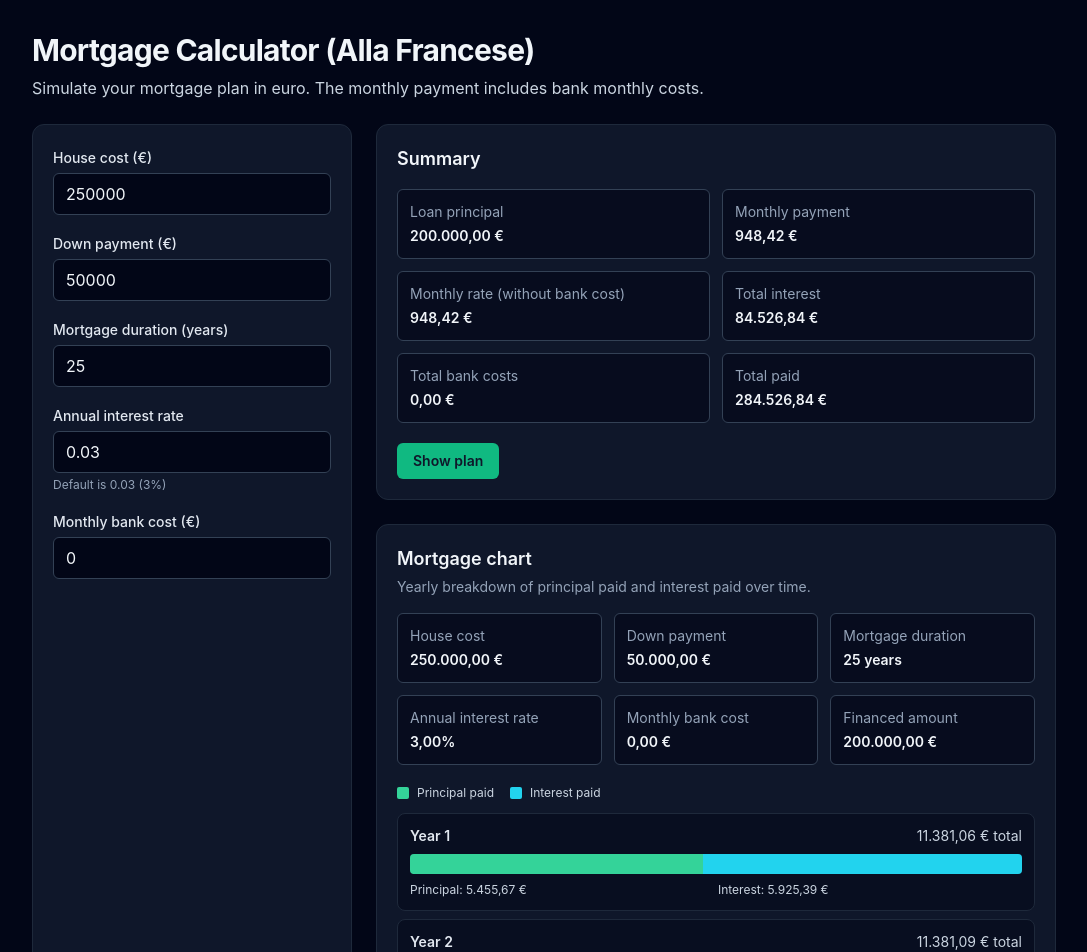
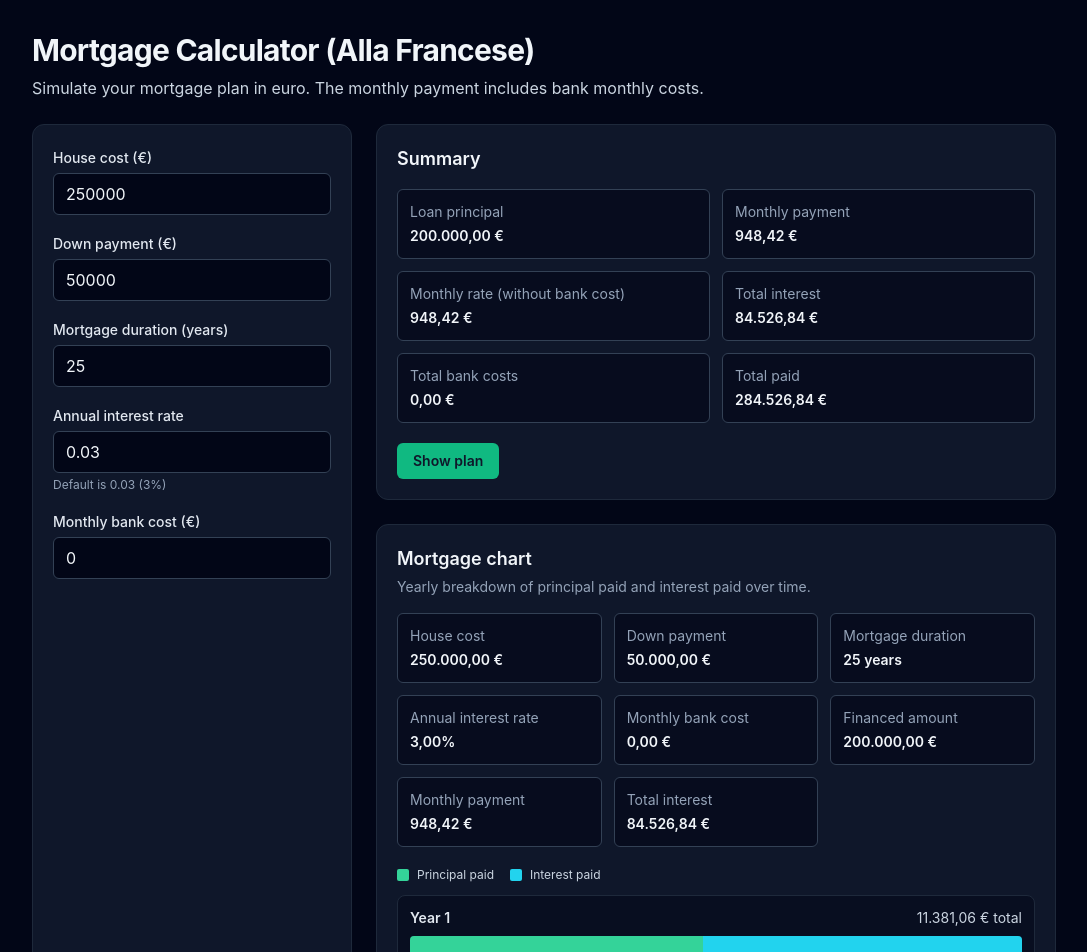
Before and after one commit to samdalvai/mortgage-calculator, a React (Vite) app: page / in a window 1280 px wide. Shown: the top 952 px of the page, without its empty margins (96-1183 px from the left). Built offline with nearby package versions, Linux system fonts and the light colour scheme; the HTML template or start-up script is replaced by a standard one.

Commit message:
Resolve App merge concerns for mortgage chart recap

```diff
--- a/src/App.tsx
+++ b/src/App.tsx
@@ -19,6 +19,8 @@ type YearlyChartData = {
   principal: number
   interest: number
 }
+
+const roundToCents = (value: number): number => Math.round(value * 100) / 100
 
 function App() {
   const [houseCost, setHouseCost] = useState(250000)
@@ -60,11 +62,13 @@ function App() {
       })
     })
 
-    return Array.from(yearlyMap.values()).map((item) => ({
-      ...item,
-      principal: roundToCents(item.principal),
-      interest: roundToCents(item.interest),
-    }))
+    return Array.from(yearlyMap.values())
+      .sort((first, second) => first.year - second.year)
+      .map((item) => ({
+        ...item,
+        principal: roundToCents(item.principal),
+        interest: roundToCents(item.interest),
+      }))
   }, [plan.installments])
 
   return (
@@ -181,6 +185,8 @@ function App() {
                 <SummaryItem label="Annual interest rate" value={percentFormatter.format(annualInterestRate)} />
                 <SummaryItem label="Monthly bank cost" value={euroFormatter.format(monthlyBankCost)} />
                 <SummaryItem label="Financed amount" value={euroFormatter.format(plan.principal)} />
+                <SummaryItem label="Monthly payment" value={euroFormatter.format(plan.monthlyPayment)} />
+                <SummaryItem label="Total interest" value={euroFormatter.format(plan.totalInterest)} />
               </dl>
 
               <MortgageBreakdownChart data={yearlyChartData} />
@@ -301,6 +307,4 @@ function MortgageBreakdownChart({ data }: { data: YearlyChartData[] }) {
   )
 }
 
-const roundToCents = (value: number): number => Math.round(value * 100) / 100
-
 export default App
```
